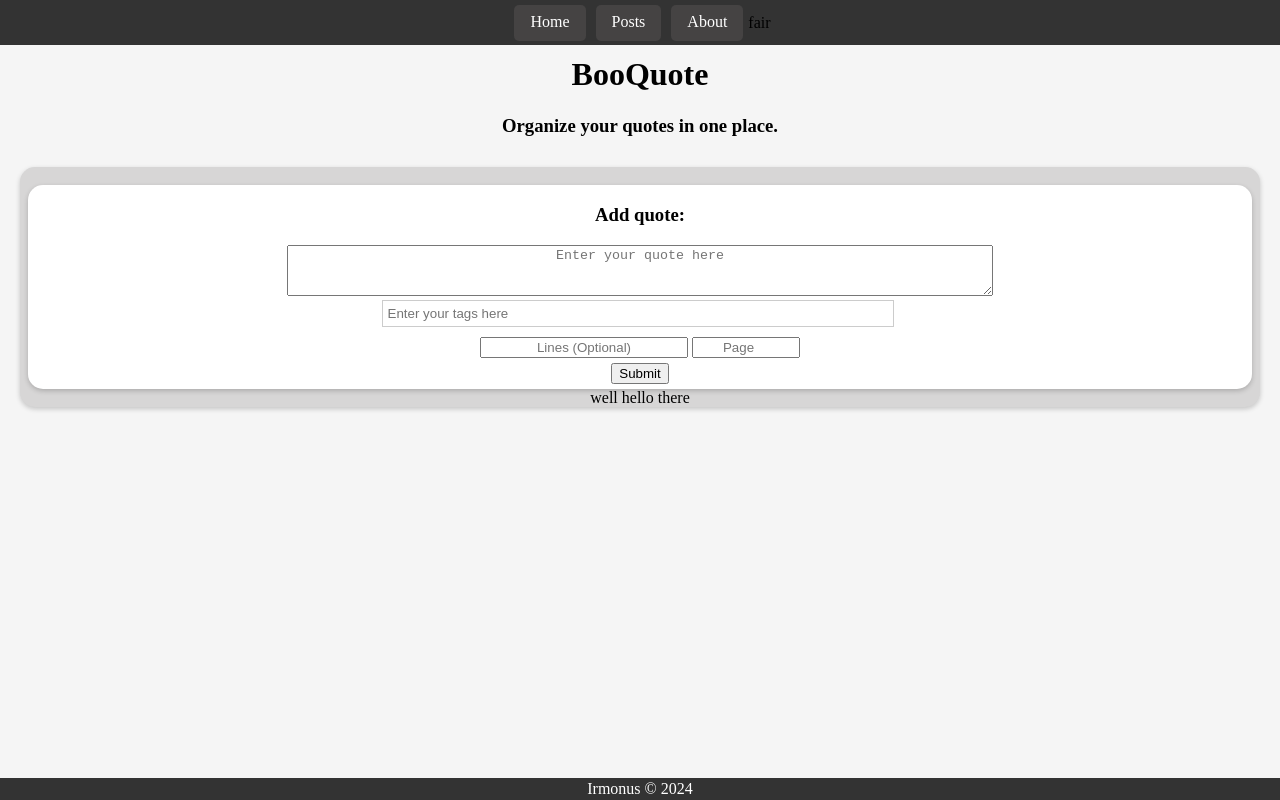
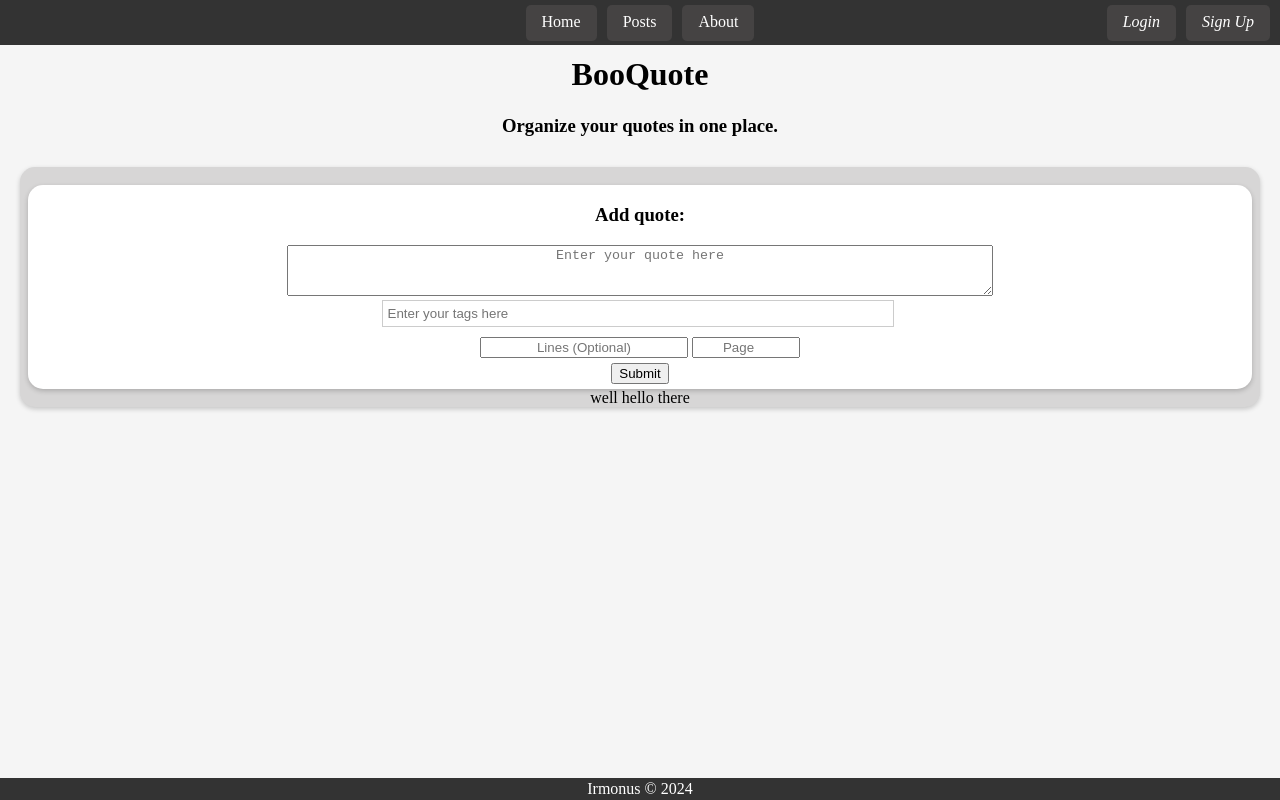
Before and after one commit to notdavido/quosite, a website with bundled scripts: page index.html in a window 1280 px wide. Built offline with nearby package versions, Linux system fonts and the light colour scheme; files whose address does not match are found by name.

Commit message:
creating html login/sign up buttons

```diff
--- a/decorations.css
+++ b/decorations.css
@@ -11,7 +11,7 @@ body, html {
     flex-direction: column;
 }
 
-.navbar {
+.topframe {
   display: flex;
   align-items: center;
   justify-content: center;
@@ -22,26 +22,46 @@ body, html {
   position: fixed;
   top: 0;
   z-index: 1000;
+  padding: 0;
+  margin: 0;
 }
+
 
 .navbar {
   display: flex;
   align-items: center;
   justify-content: center;
-  width: 100%;
   height: 45px;
   background-color: #333;
   overflow: hidden;
   position: fixed;
   top: 0;
   z-index: 1000;
+  padding: 0;
+  margin: 0;
+}
+
+.loginpart {
+  display: flex;
+  /* width: 30%; */
+  height: 45px;
+  padding: 0;
+  margin-left: auto;
+  margin-right: 5px;
+  font-style: italic;
+  background-color: rgba(211, 211, 211, 0);
+  float: right;
+  text-align: center; /* Center the text */
+  align-items: center;
+  justify-content: center;
+  z-index: 1001;
 }
 
 .hiddenundernavbar {
     height: 45px;
 }
 
-.navbar a {
+.topbutton {
   float: left;
   display: flex;
   background-color: #454343;
@@ -59,29 +79,12 @@ body, html {
   align-items: center; /* Align items in the center */
 }
 
-.navbar a:hover {
+.topbutton:hover {
   background-color: #555; /* Darker shade for hover effect */
   color: white;
   box-shadow: 0 2px 5px rgba(0, 0, 0, 0.2); /* Subtle shadow for depth */
 }
 
-.navbar a {
-  float: left;
-  display: flex;
-  background-color: #454343;
-  color: white;
-  text-align: center;
-  padding: 0px 16px;
-  margin: 0 5px; /* Adjust spacing as needed */
-  text-decoration: none;
-  border-radius: 5px; /* Rounded corners */
-  height: 80%;
-  line-height: 80%; /* Same height as the element */
-  font-size: 16px; /* Adjust as needed */
-  transition: background-color 0.3s, color 0.3s; /* Smooth transition for hover effect */
-
-  align-items: center; /* Align items in the center */
-}
 
 .topic {
   width: 100%; /* Adjust the width as needed */
--- a/index.html
+++ b/index.html
@@ -30,13 +30,19 @@
 
 </head>
 <body>
+<div class="topframe">
+  <div class="navbar">
+    <a class="topbutton" href="index.html">Home</a>
+    <a class="topbutton" href="blogfolder.html">Posts</a>
+    <a class="topbutton" href="about.html">About</a>
+    <!-- Add more links as needed -->
+  </div>
+  <aside class="loginpart">
+    <a class="topbutton" href="blogfolder.html">Login</a>
+    <a class="topbutton" href="about.html">Sign Up</a>
 
-<div class="navbar">
-  <a href="index.html">Home</a>
-  <a href="blogfolder.html">Posts</a>
-  <a href="about.html">About</a>
-  <!-- Add more links as needed -->
-  <aside class="login">fair</aside>
+  </aside>
+
 </div>
 <div class="hiddenundernavbar">
     Why hello there ಠ_ಠ
```
Also changed, not shown: login.html (added).
